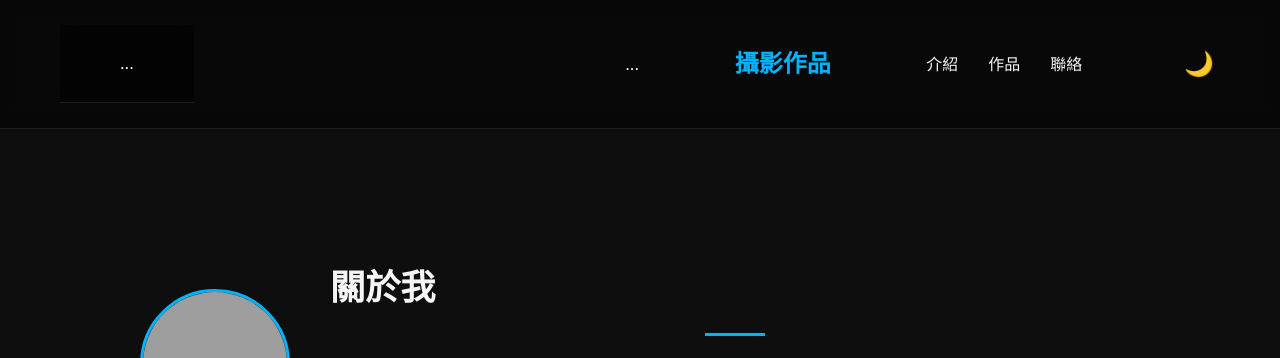
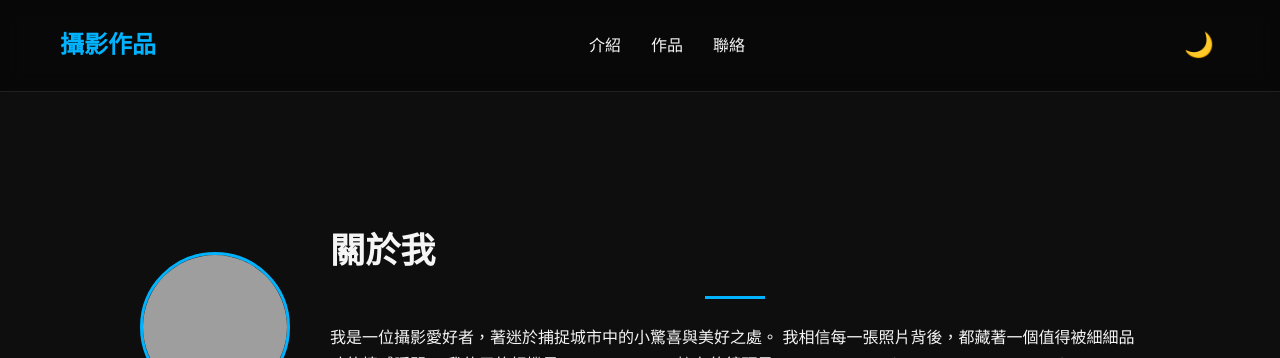
Before and after one commit to luk3ya/luke-s-photo-portfolio, a plain HTML site: page index.html in a window 1280 px wide. Shown: the top 358 px of the page. Drawn offline with Linux system fonts and the light colour scheme; grey boxes are pictures that could not be loaded.

Commit message:
Add files via upload

```diff
--- a/index.html
+++ b/index.html
@@ -10,14 +10,11 @@
 </head>
 
 <body>
-    <header class="navbar">
-        <header class="navbar">...</header>
-
     <div id="status-message" class="status-message hidden">
         感謝您的留言！我會盡快回覆您。
     </div>
 
-<main>...</main>
+    <header class="navbar">
         <div class="logo">攝影作品</div>
         <nav>
             <ul class="nav-links">
@@ -96,7 +93,6 @@
                 <h2>聯絡我</h2>
                 <form id="contact-form" action="https://formsubmit.co/lukeyan1000723@gmail.com" method="POST">
                     <input type="hidden" name="_subject" value="來自作品集的聯絡訊息">
-
                     <input type="text" name="name" placeholder="您的名字" required>
                     <input type="email" name="email" placeholder="您的 Email" required>
                     <textarea name="message" placeholder="您的訊息內容" required></textarea>
```
Lines whose indentation alone changed are shown as unchanged.
